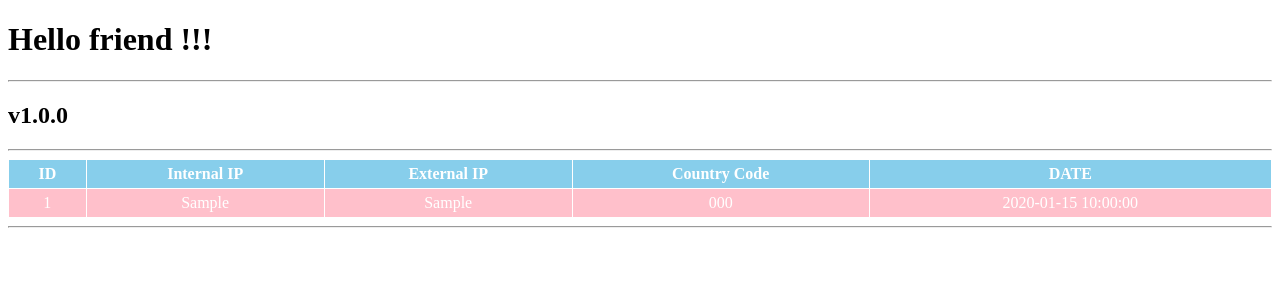
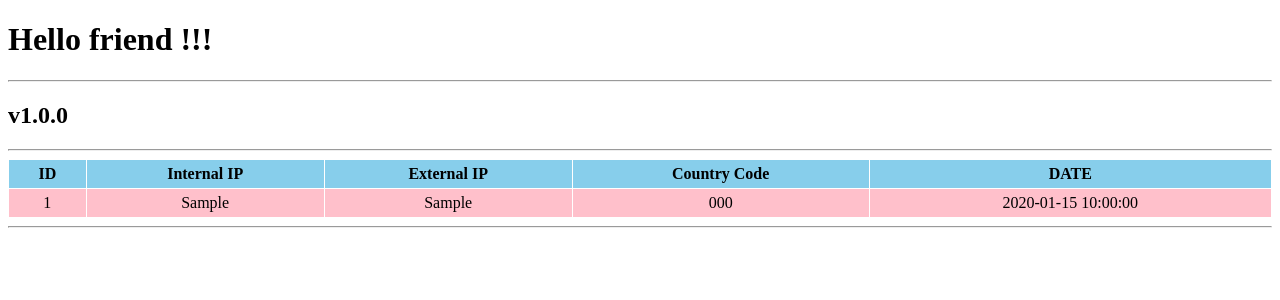
Before and after one commit to sirtimrod/Flask_Project, a Python web app: template templates/base.html in a window 1280 px wide. Shown: the top 300 px of the page. Run offline with Jinja, Linux system fonts and the light colour scheme; the template is opened without the code that fills it: most values are stand-ins (such as "Sample title", 1, 10 or a date in 2020).

Commit message:
Changed words colour

```diff
--- a/templates/base.html
+++ b/templates/base.html
@@ -7,7 +7,7 @@
        table {
         width: 100%; /* Ширина таблицы */
         background: white; /* Цвет фона таблицы */
-        color: white; /* Цвет текста */
+        color: black; /* Цвет текста */
         border-spacing: 1px; /* Расстояние между ячейками */
        }
        td {
```
